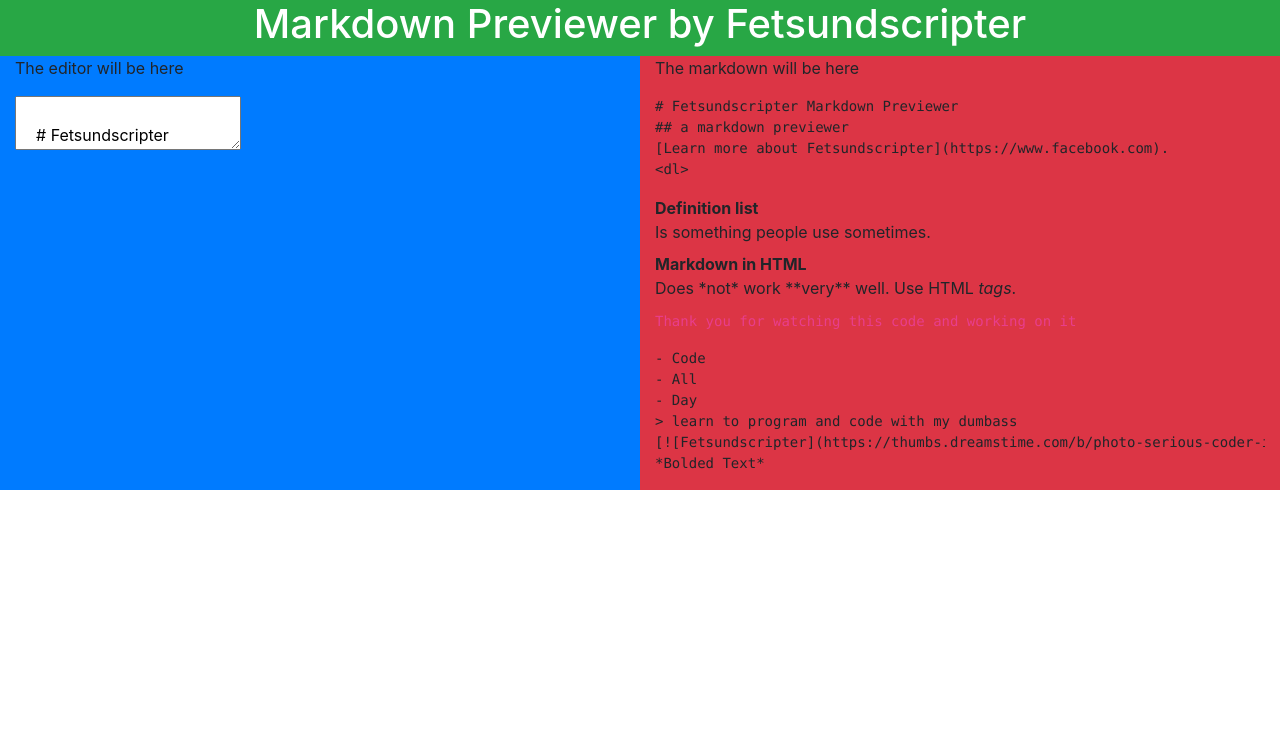
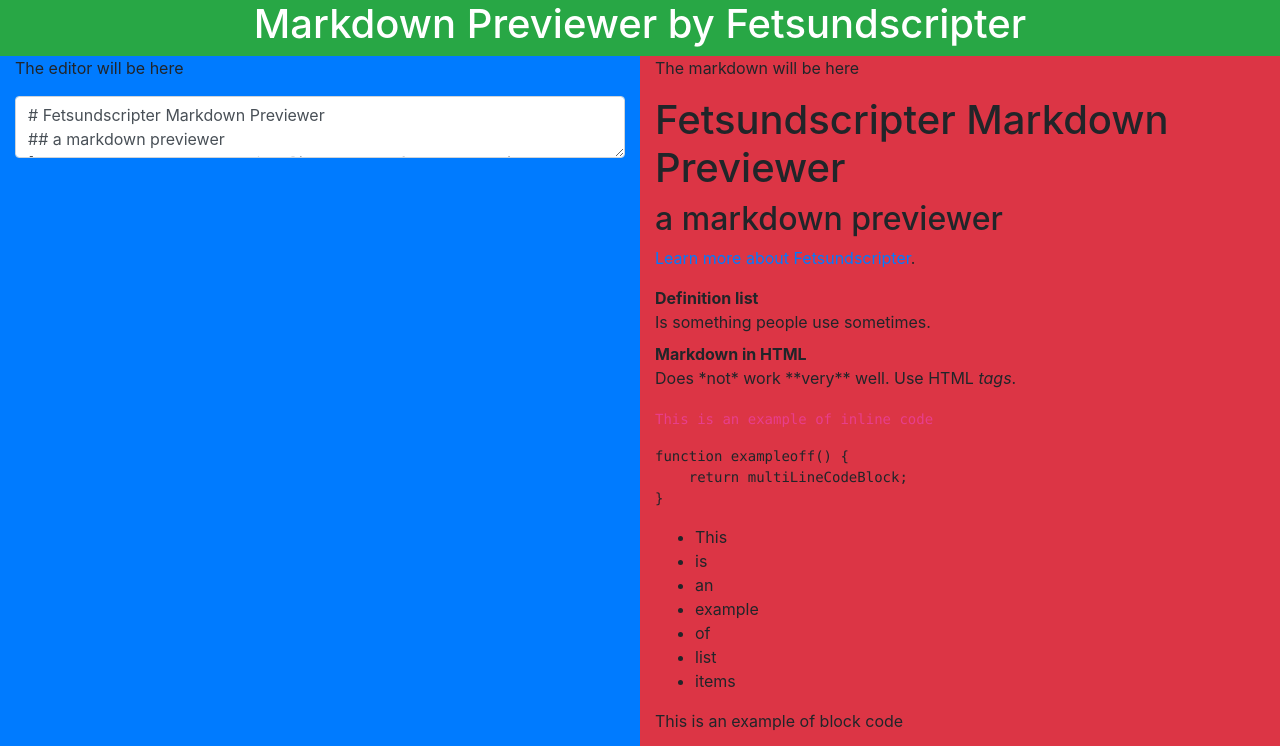
Before and after one commit to Fetsundscripter/MarkdownPreviewer, a plain HTML site: page index.html in a window 1280 px wide. Shown: the top 746 px of the page. Drawn offline with nearby package versions, Linux system fonts and the light colour scheme; grey boxes are pictures that could not be loaded.

Commit message:
finished the markdown project, needed som google!

```diff
--- a/index.html
+++ b/index.html
@@ -19,7 +19,7 @@ function updatePreview() {
 }
 
 function setDefault() {
-    let defaultText = `
+    let defaultText = `\
 # Fetsundscripter Markdown Previewer
 ## a markdown previewer
 [Learn more about Fetsundscripter](https://www.facebook.com).
@@ -31,16 +31,28 @@ function setDefault() {
 <dd>Does *not* work **very** well. Use HTML <em>tags</em>.</dd>
 </dl>
 
-\`Thank you for watching this code and working on it\`
+\`This is an example of inline code\`
 
-    - Code
-    - All
-    - Day
-    > learn to program and code with my dumbass
-    [![Fetsundscripter](https://thumbs.dreamstime.com/b/photo-serious-coder-interested-critical-errors-failures-arising-remaining-unknown-started-coding-scripts-using-161966374.jpg" data-src="https://thumbs.dreamstime.com/b/photo-serious-coder-interested-critical-errors-failures-arising-remaining-unknown-started-coding-scripts-using-161966374.jpg)]
-    *Bolded Text*
+\`\`\`
+function exampleoff() {
+    return multiLineCodeBlock;
+}
+\`\`\`
 
-    `;
+- This
+- is
+- an
+- example
+- of
+- list
+- items
+
+> This is an example of block code
+
+![Fetsundscripter](https://thumbs.dreamstime.com/b/photo-serious-coder-interested-critical-errors-failures-arising-remaining-unknown-started-coding-scripts-using-161966374.jpg")
+
+**This is an example of bolded text**`;
+
     let editorField = document.getElementById("editor");
     let previewElement = document.getElementById("preview");
     editorField.value = defaultText;
@@ -58,7 +70,7 @@ function setDefault() {
         <div class="row">
             <div class="col-6 bg-primary">
                 <p>The editor will be here</p>
-                <textarea id="editor" onkeyup="updatePreview()"></textarea>
+                <textarea class="form-control" id="editor" onkeyup="updatePreview()"></textarea>
             </div>
             <div class="col-6 bg-danger">
                 <p>The markdown will be here</p>
```
Lines whose indentation alone changed are shown as unchanged.
